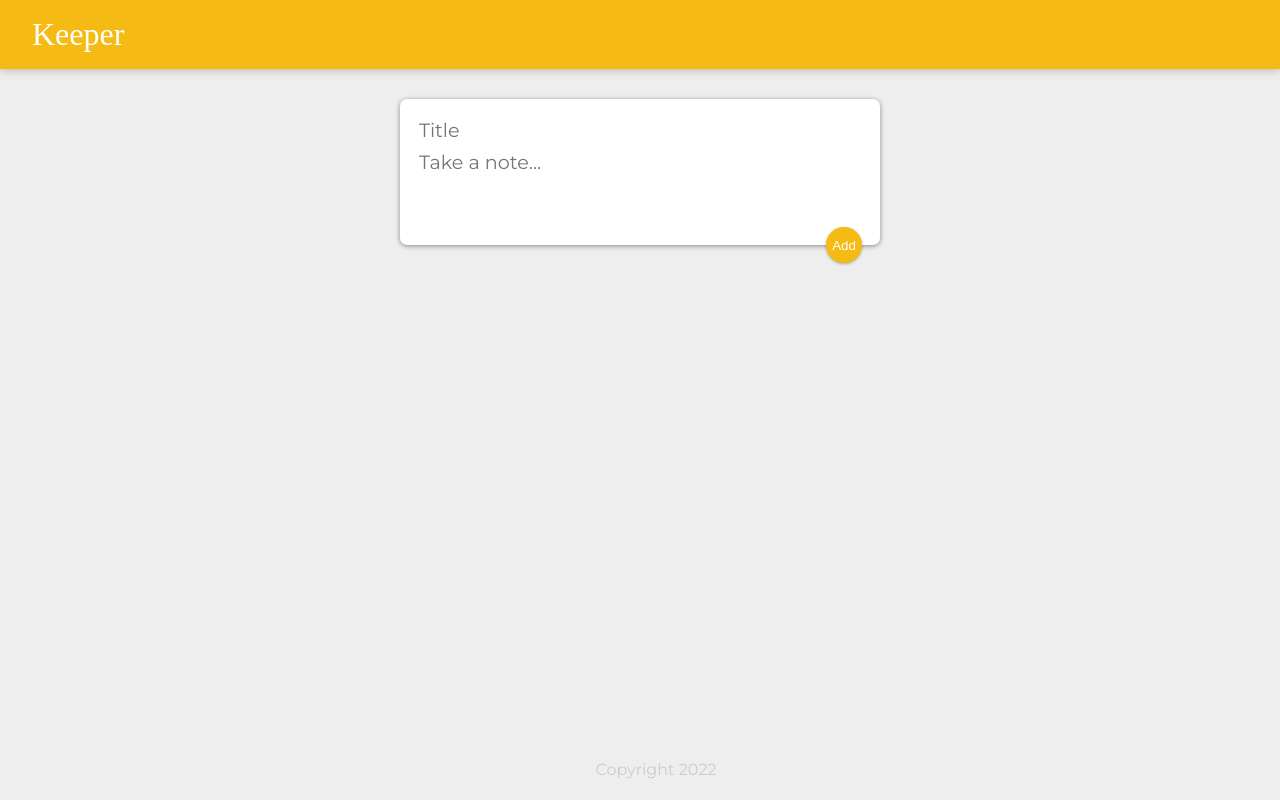
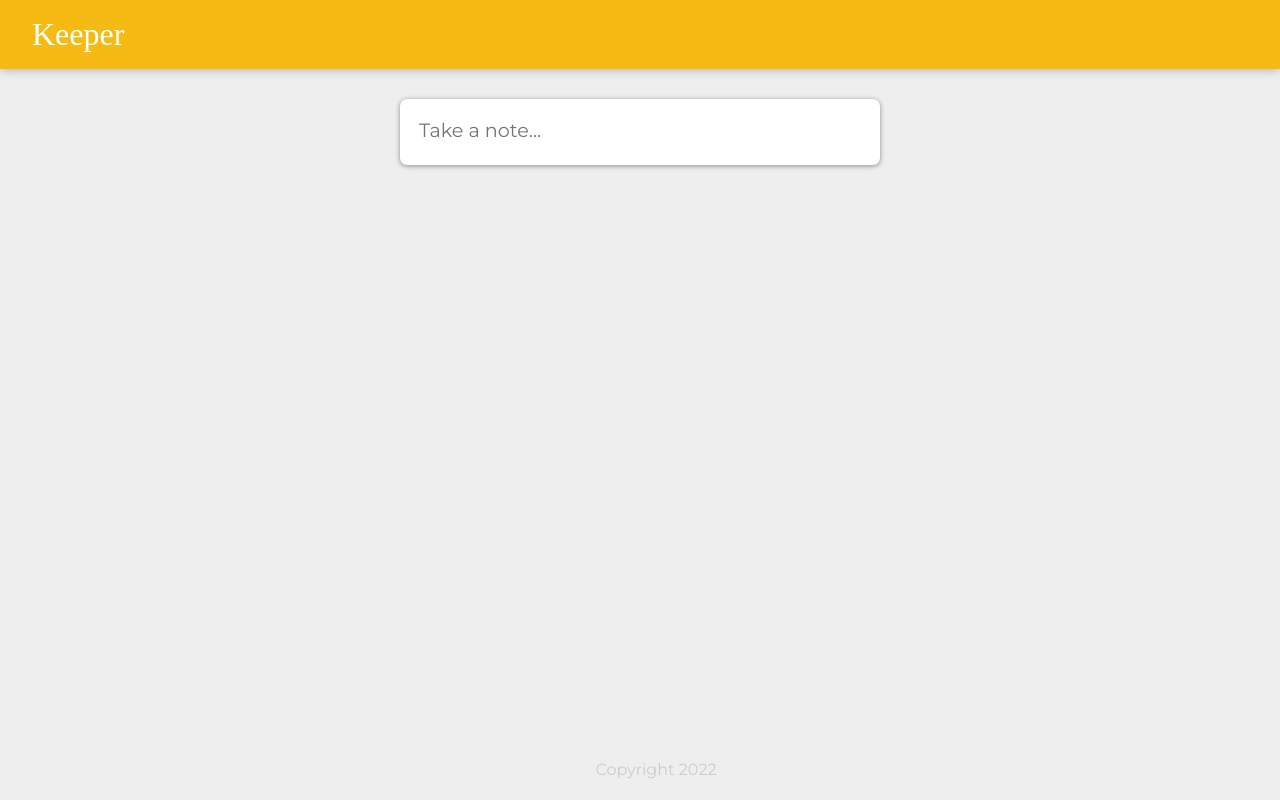
Before and after one commit to SummerinTech/Google-Keeper-App, a React (Create React App) app: page / in a window 1280 px wide. Built offline with nearby package versions, Linux system fonts and the light colour scheme; a web font is replaced by a local one.

Commit message:
add MUI functionality
Add Material UI components to the CreateArea component to update functionality and style. Import Fab and Zoom.

```diff
--- a/public/styles.css
+++ b/public/styles.css
@@ -67,7 +67,7 @@ footer p {
 	outline: none;
 }
 
-form {
+/* form {
 	position: relative;
 	width: 480px;
 	margin: 30px auto 20px auto;
@@ -99,4 +99,38 @@ form button {
 	box-shadow: 0 1px 3px rgba(0, 0, 0, 0.3);
 	cursor: pointer;
 	outline: none;
+} */
+
+form.create-note {
+	position: relative;
+	width: 480px;
+	margin: 30px auto 20px auto;
+	background: #fff;
+	padding: 15px;
+	border-radius: 7px;
+	box-shadow: 0 1px 5px rgb(138, 137, 137);
 }
+form.create-note input,
+form.create-note textarea {
+	width: 100%;
+	border: none;
+	padding: 4px;
+	outline: none;
+	font-size: 1.2em;
+	font-family: inherit;
+	resize: none;
+}
+form.create-note button {
+	position: absolute;
+	right: 18px;
+	bottom: -18px;
+	background: #f5ba13;
+	color: #fff;
+	border: none;
+	border-radius: 50%;
+	width: 36px;
+	height: 36px;
+	box-shadow: 0 1px 3px rgba(0, 0, 0, 0.3);
+	cursor: pointer;
+	outline: none;
+}
--- a/src/components/CreateArea.js
+++ b/src/components/CreateArea.js
@@ -1,7 +1,11 @@
 import React, { useState } from "react";
+import AddIcon from "@mui/icons-material/Add";
+import Fab from "@mui/material/Fab";
+import Zoom from "@mui/material/Zoom";
 
 const CreateArea = ({ onAdd }) => {
 	const [inputArea, setInputArea] = useState({ title: "", content: "" });
+	const [isExtended, setIsExtended] = useState(false);
 
 	function handleChange(e) {
 		const { name, value } = e.target;
@@ -18,23 +22,35 @@ const CreateArea = ({ onAdd }) => {
 		onAdd(inputArea);
 		setInputArea({ title: "", content: "" });
 	}
+
+	function extendArea() {
+		setIsExtended(true);
+	}
 	return (
 		<div>
-			<form onSubmit={submitInput}>
+			<form className="create-note">
+				{isExtended && (
 					<input
 						value={inputArea.title}
 						onChange={handleChange}
 						name="title"
 						placeholder="Title"
 					/>
+				)}
+
 				<textarea
+					onClick={extendArea}
 					value={inputArea.content}
 					onChange={handleChange}
 					name="content"
 					placeholder="Take a note..."
-					rows="3"
+					rows={isExtended ? 3 : 1}
 				/>
-				<button>Add</button>
+				<Zoom in={isExtended}>
+					<Fab onClick={submitInput}>
+						<AddIcon />
+					</Fab>
+				</Zoom>
 			</form>
 		</div>
 	);
```
Lines whose indentation alone changed are shown as unchanged.
